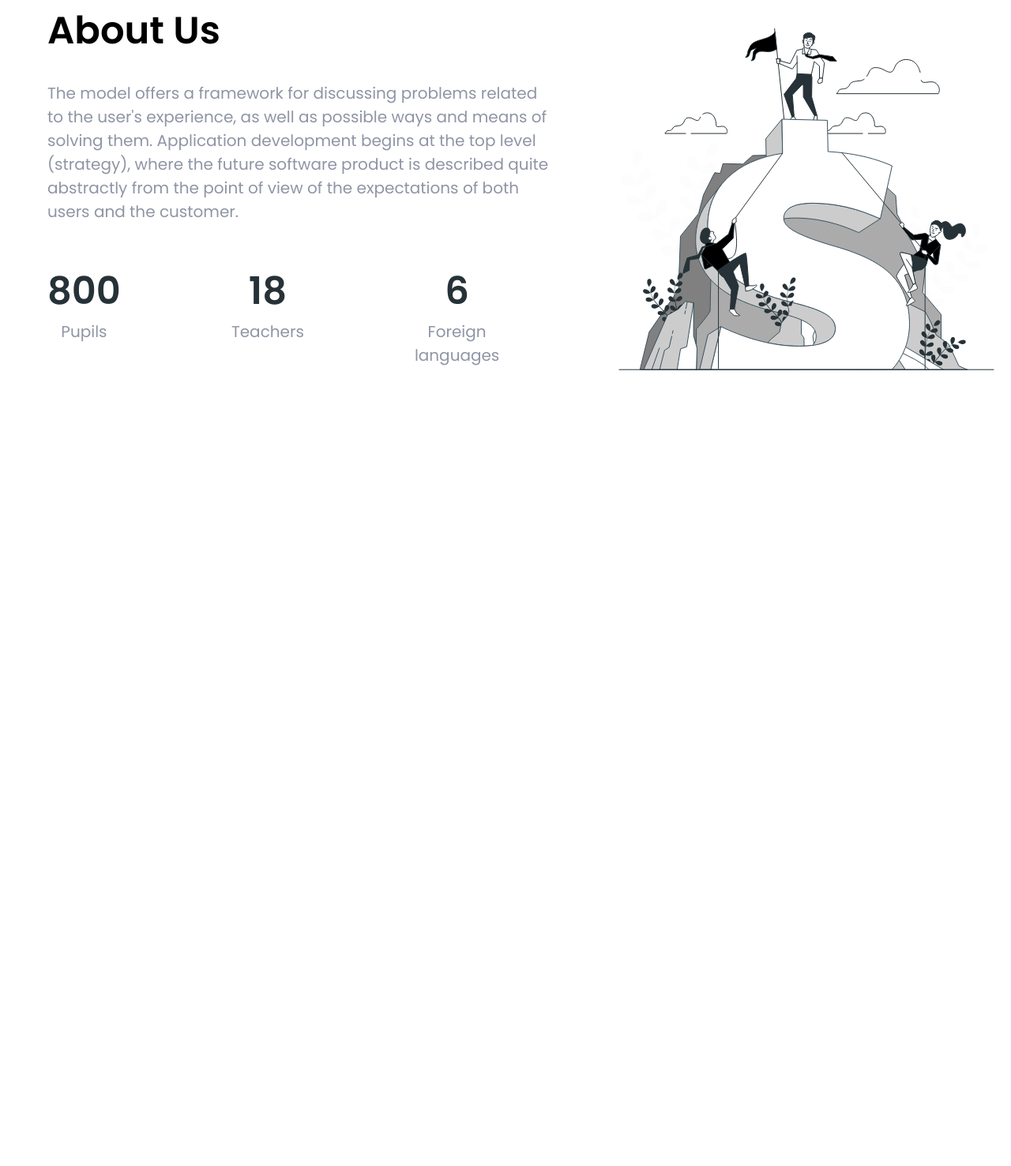
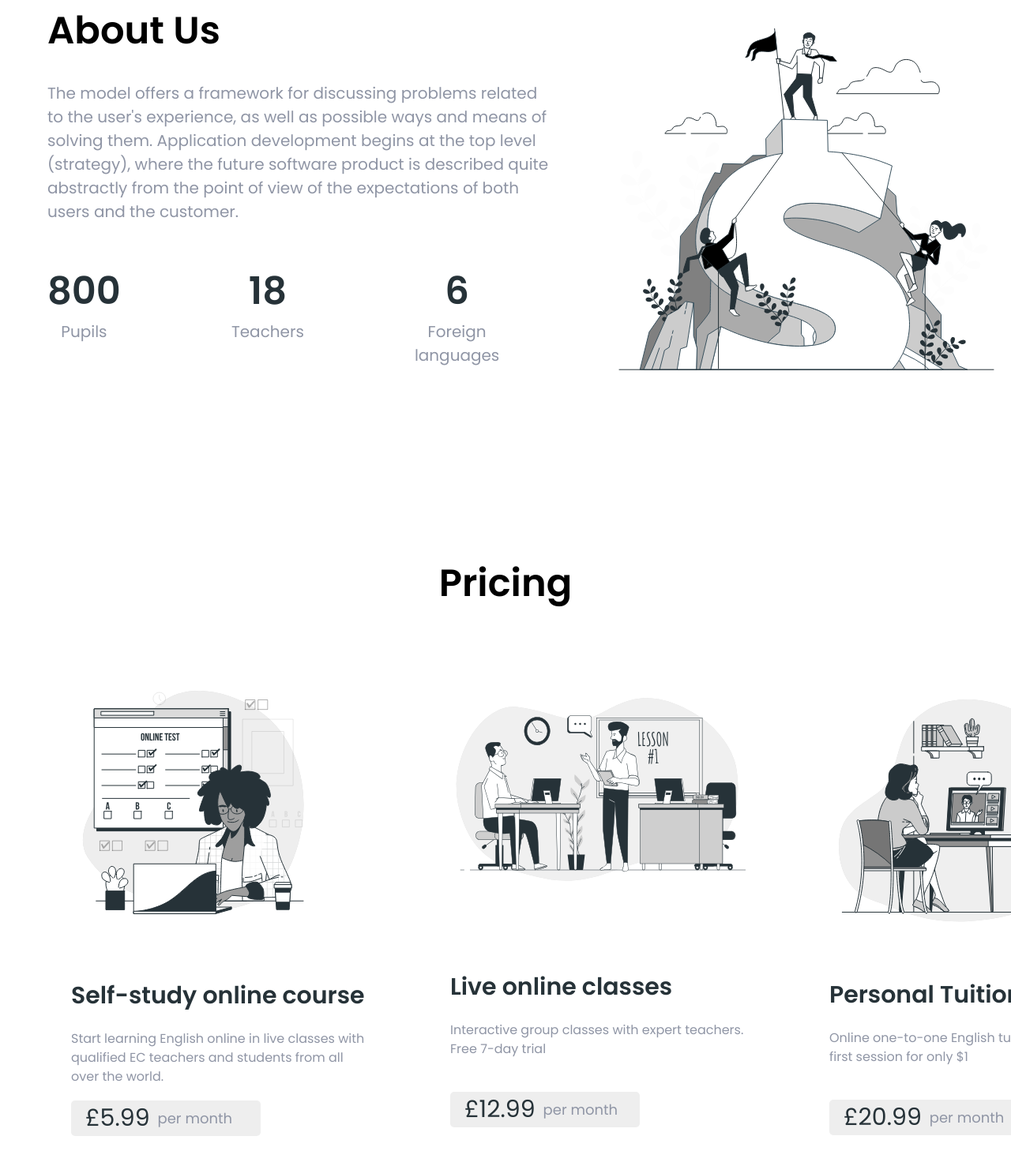
Before and after one commit to thatissukhrob/britlex, a plain HTML site: page index.html in a window 1280 px wide. Shown: the part 2726-4203 px from the top of the page at 79% size. Before the commit the page ends 3229 px from the top, so only its background shows below. Drawn offline with Linux system fonts and the light colour scheme.

Commit message:
Add site pricing

```diff
--- a/css/styles.css
+++ b/css/styles.css
@@ -355,3 +355,83 @@ a {
   font-weight: 400;
   font-size: 20px;
 }
+
+.site-info-img{
+  margin-bottom: 200px;
+}
+
+/* SITE-PRICING */
+
+
+.site-pricing-heading {
+  margin: 0;
+  padding: 0;
+  font-weight: 600;
+  font-size: 48px;
+  color: #000;
+  text-align: center;
+}
+
+.site-pricing-list {
+  display: flex;
+  list-style: none;
+}
+
+.site-pricing-list-item {
+  flex-direction: column;
+  margin-top: 70px;
+}
+
+.site-pricing-list-item:not(:last-child) {
+  margin-right: 100px;
+}
+
+.site-pricing-list-item-heading {
+  margin: 0;
+  padding: 0;
+  font-weight: 600;
+  font-size: 30px;
+  color: var(--heading-color);
+  margin-top: 30px;
+  margin-bottom: 20px;
+}
+
+
+.site-pricing-list-item-text {
+  padding: 0;
+  margin: 0;
+  margin-bottom: 20px;
+  width: 380px;
+  height: 70px;
+}
+
+.site-pricing-list-item-price {
+  display: flex;
+  width: 240px;
+  height: 45px;
+  border-radius: 5px;
+  background-color: #eee;
+  align-items: center;
+  padding-left: 18px;
+  padding-right: 18px;
+  margin-bottom: 250px;
+}
+
+.price-amount {
+  font-weight: 400;
+  font-size: 30px;
+  color: var(--heading-color);
+  margin-right: 10px;
+}
+
+.price-date {
+  font-size: 18px;
+}
+
+.site-pricing-list-item-heading-self-study {
+  margin-top: 60px;
+}
+
+.site-pricing-list-item-heading-live {
+  margin-top: 85px;
+}
--- a/index.html
+++ b/index.html
@@ -143,6 +143,48 @@
     <img class="site-info-img" src="img/about.svg" alt="Three people climbing up">
   </section>
 
+  <section class="site-pricing container">
+    <h2 class="site-pricing-heading">Pricing</h2>
+
+    <ul class="site-pricing-list">
+
+      <li class="site-pricing-list-item">
+        <img src="img/self-study.svg" alt="Online self-study">
+        <h3 class="site-pricing-list-item-heading site-pricing-list-item-heading-self-study">Self-study online course</h3>
+        <p class="site-pricing-list-item-text">Start learning English online in live classes
+          with qualified EC teachers and students
+          from all over the world.</p>
+          <div class="site-pricing-list-item-price">
+            <div class="price-amount">£5.99</div>
+            <div class="price-date">per month</div>
+          </div>
+      </li>
+
+      <li class="site-pricing-list-item">
+        <img src="img/live.svg" alt="Online live classes">
+        <h3 class="site-pricing-list-item-heading site-pricing-list-item-heading-live">Live online classes</h3>
+        <p class="site-pricing-list-item-text">Interactive group classes with expert
+          teachers. Free 7-day trial</p>
+          <div class="site-pricing-list-item-price">
+            <div class="price-amount">£12.99</div>
+            <div class="price-date">per month</div>
+          </div>
+      </li>
+
+      <li class="site-pricing-list-item">
+        <img src="img/tuition.svg" alt="Personal tuition">
+        <h3 class="site-pricing-list-item-heading">Personal Tuition</h3>
+        <p class="site-pricing-list-item-text">Online one-to-one English tutoring – enjoy
+          our first session for only $1</p>
+          <div class="site-pricing-list-item-price">
+            <div class="price-amount">£20.99</div>
+            <div class="price-date">per month</div>
+          </div>
+      </li>
+    </ul>
+
+  </section>
+
   <script src="js/main.js"></script>
 </body>
 </html>
```
